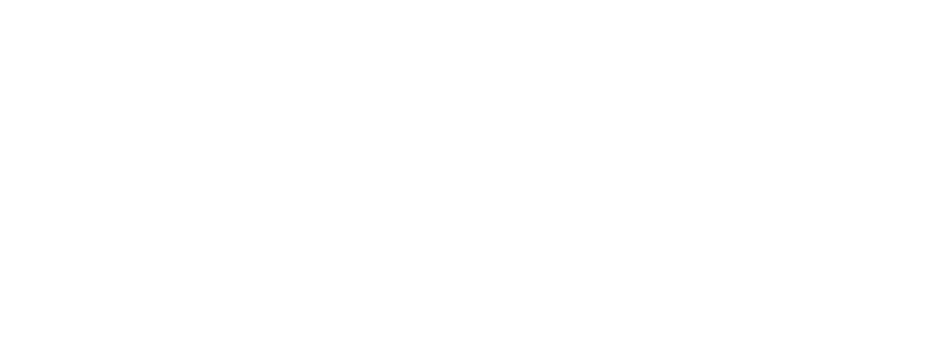
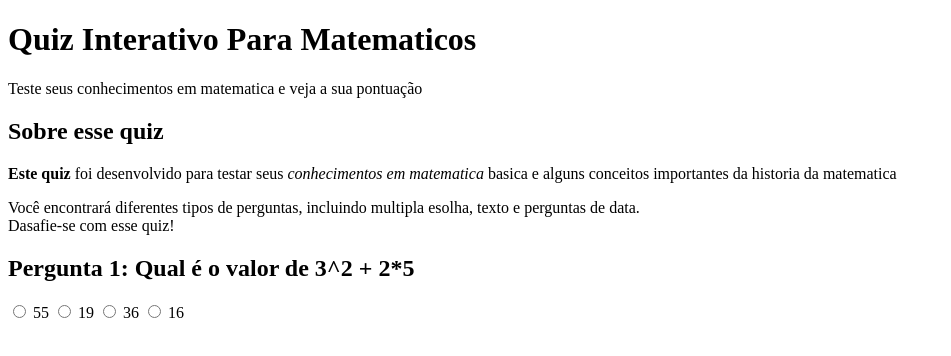
Before and after one commit to marcospaulomacieldev/quiz-simples, a plain HTML site: page index.html in a window 1280 px wide. Shown: the whole page, without its empty margins (0-951 px from the left). Drawn offline with Linux system fonts and the light colour scheme.

Commit message:
Estrutura basica com uma pergunta adicionada

```diff
--- a/index.html
+++ b/index.html
@@ -3,14 +3,37 @@
 <head>
     <meta charset="UTF-8">
     <meta name="viewport" content="width=device-width, initial-scale=1.0">
-    <title>Mudança para teste</title>
+    <title>Quiz Para Matematicos</title>
 </head>
 <body>
     <header>
-        <h1> </h1>
+        <h1>Quiz Interativo Para Matematicos</h1>
+        <p>Teste seus conhecimentos em matematica e veja a sua pontuação</p>
     </header>
     <main>
+        <section>
+            <h2>Sobre esse quiz</h2>
+            <p><strong>Este quiz</strong> foi desenvolvido para testar seus <em>conhecimentos em matematica</em> basica e alguns conceitos importantes da historia da matematica</p>
+            <p>Você encontrará diferentes tipos de perguntas, incluindo multipla esolha, texto e perguntas de data. <br>Dasafie-se com esse quiz!</p>
+        </section>
+        <!--Pergunta 1-->
+        <section>
+            <h2>Pergunta 1: Qual é o valor de 3^2 + 2*5</h2>
+            <form>
+                <input type="radio" value="55" id="p1a" name="pergunta1">
+                <label for="p1a">55</label>
+                <input type="radio" value="19" id="p1b" name="pergunta1">
+                <label for="p1c">19</label>
+                <input type="radio" value="36" id="p1c" name="pergunta1">
+                <label for="p1c">36</label>
+                <input type="radio" value="16" id="p1d" name="pergunta1">
+                <label for="p1d">16</label>
+            </form>
+        </section>
+        <!--Pergunta 2-->
+        <section>
 
+        </section>
     </main>
     <footer>
 
```
